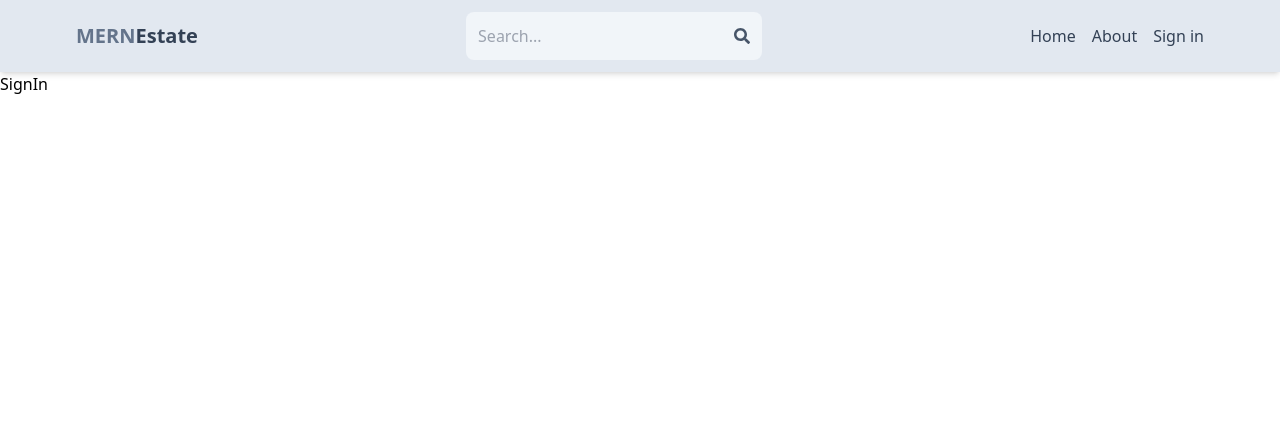
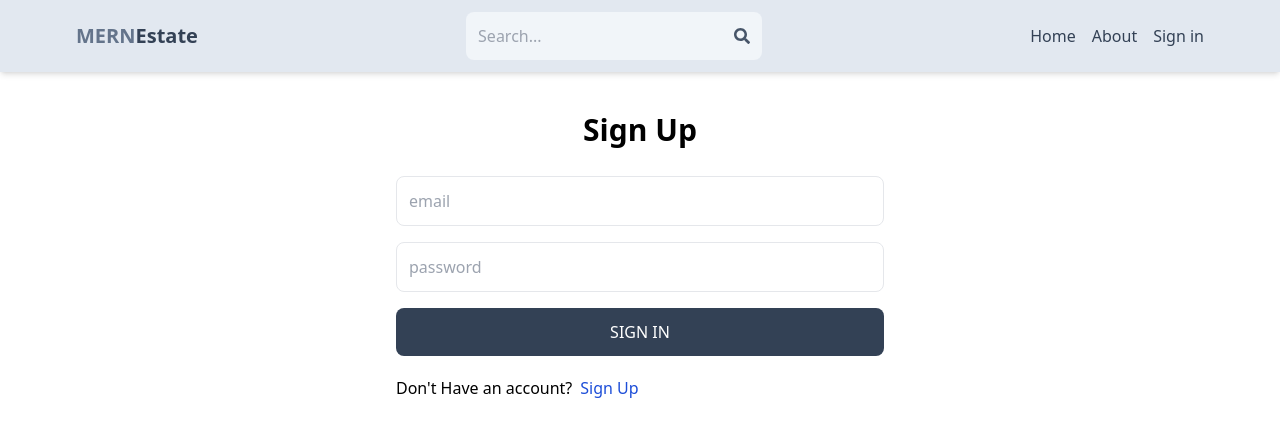
Before and after one commit to Fenil05/mern-estate, a React (Vite) app in the folder client/: page /sign-in in a window 1280 px wide. Shown: the top 436 px of the page. Built offline with nearby package versions, Linux system fonts and the light colour scheme.

Commit message:
complete sign in page functionality

```diff
--- a/client/src/pages/SignIn.jsx
+++ b/client/src/pages/SignIn.jsx
@@ -1,8 +1,66 @@
-import React from 'react'
+import React, { useState } from 'react'
+import {Link,useNavigate} from "react-router-dom"
+import apiRequest from '../utils/apiRequest'
 
 const SignIn = () => {
+  const navigate = useNavigate()
+  const [loading,setLoading] = useState(false)
+  const [error,setError] = useState(null)
+  const [formData,setFormData] = useState({})
+
+  const handleChange = (e) => {
+    setFormData({...formData,[e.target.id]:e.target.value})
+  }
+
+  const handleSubmit = async(e) => {
+    e.preventDefault()
+    setLoading(true)
+    setError(null)
+    try {
+      const res = await apiRequest.post("auth/signin",formData)
+      setLoading(false)
+      navigate("/")
+    } catch (err) {
+      setError(err.response.data.message)
+      setLoading(false)
+    }
+  }
+
   return (
-    <div>SignIn</div>
+    <div className='p-3 max-w-lg mx-auto'>
+      <h1 className='text-3xl text-center font-semibold my-7'>Sign Up</h1>
+      <form onSubmit={handleSubmit} className='flex flex-col gap-4'>
+        <input
+          type='email'
+          placeholder='email'
+          className='border p-3 rounded-lg'
+          id='email'
+          onChange={handleChange}
+        />
+        <input
+          type='password'
+          placeholder='password'
+          className='border p-3 rounded-lg'
+          id='password'
+          onChange={handleChange}
+        />
+
+        <button
+        disabled={loading}
+          className='bg-slate-700 text-white p-3 rounded-lg uppercase hover:opacity-95 disabled:opacity-80'
+        >
+          {loading ? "Loading..." : "Sign In"}
+        </button>
+      </form>
+      <div className='flex gap-2 mt-5'>
+        <p>Don't Have an account?</p>
+        <Link to={'/sign-up'}>
+          <span className='text-blue-700'>Sign Up</span>
+        </Link>
+      </div>
+      {error && <p className='text-red-500 mt-5'>{error}</p>}
+    </div>
+
   )
 }
 
```
